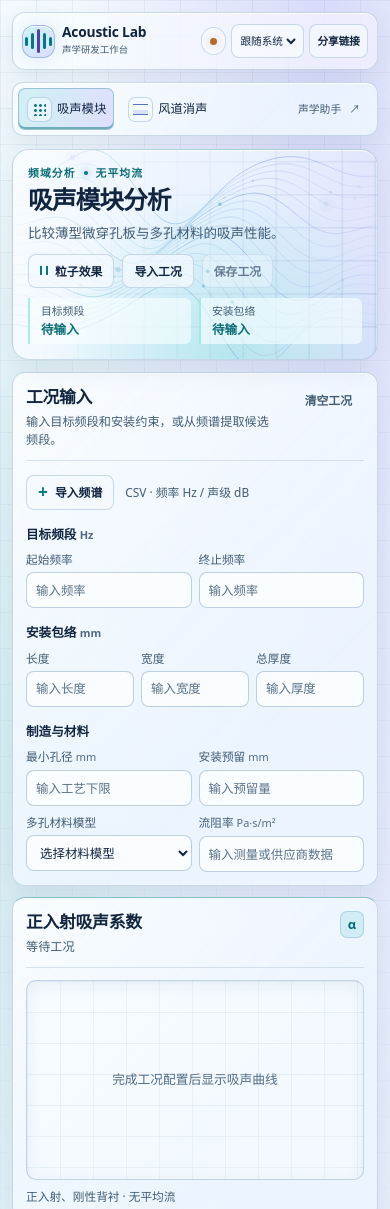
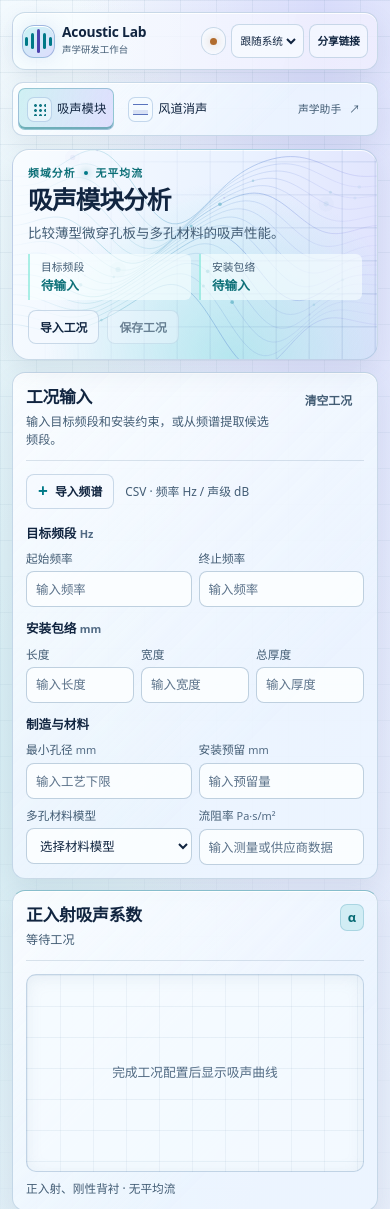
Before and after one commit to YoKifuture/yy, a website with bundled scripts: page dist/index.html in a window 390 px wide. Shown: the top 1209 px of the page. Built offline with nearby package versions, Linux system fonts and the light colour scheme; files whose address does not match are found by name.

Commit message:
Play particles automatically and align workspace panels

```diff
--- a/dist/appearance.mjs
+++ b/dist/appearance.mjs
@@ -9,15 +9,12 @@ function stored(key, value) {
 
 export function setupAppearance(onThemeChange) {
   const themeControl = document.getElementById('appearance');
-  const motionControl = document.getElementById('motion-control');
   const canvas = document.getElementById('workspace-wave');
   const hero = canvas.parentElement;
   const systemLight = matchMedia('(prefers-color-scheme: light)');
   const reducedMotion = matchMedia('(prefers-reduced-motion: reduce)');
   const initialTheme = stored('acoustic-theme');
   themeControl.value = ['light', 'dark'].includes(initialTheme) ? initialTheme : 'system';
-  let motionChoice = stored('acoustic-motion');
-  let moving = false;
   let light = false;
   let clock = 0;
   let animation = null;
@@ -97,20 +94,13 @@ export function setupAppearance(onThemeChange) {
   }
 
   function syncAnimation() {
-    const animate = moving && visible && !document.hidden;
+    const animate = !reducedMotion.matches && visible && !document.hidden;
     if (animate && animation === null) animation = requestAnimationFrame(tick);
     if (!animate && animation !== null) {
       cancelAnimationFrame(animation);
       animation = null;
       lastFrame = null;
     }
-  }
-
-  function updateMotion() {
-    moving = motionChoice === 'on' || (motionChoice !== 'off' && !reducedMotion.matches);
-    motionControl.setAttribute('aria-pressed', String(moving));
-    motionControl.title = moving ? '暂停动态粒子' : '启动动态粒子';
-    syncAnimation();
   }
 
   function updateTheme() {
@@ -125,20 +115,15 @@ export function setupAppearance(onThemeChange) {
     stored('acoustic-theme', themeControl.value);
     updateTheme();
   });
-  motionControl.addEventListener('click', () => {
-    motionChoice = moving ? 'off' : 'on';
-    stored('acoustic-motion', motionChoice);
-    updateMotion();
-  });
   hero.addEventListener('pointermove', event => {
-    if (!moving || event.pointerType === 'touch') return;
+    if (reducedMotion.matches || event.pointerType === 'touch') return;
     const bounds = hero.getBoundingClientRect();
     targetX = ((event.clientX - bounds.left) / bounds.width - .5) * 24;
     targetY = ((event.clientY - bounds.top) / bounds.height - .5) * 20;
   });
   hero.addEventListener('pointerleave', () => { targetX = targetY = 0; });
   systemLight.addEventListener('change', updateTheme);
-  reducedMotion.addEventListener('change', updateMotion);
+  reducedMotion.addEventListener('change', syncAnimation);
   document.addEventListener('visibilitychange', syncAnimation);
   new IntersectionObserver(([entry]) => {
     visible = entry.isIntersecting;
@@ -156,5 +141,5 @@ export function setupAppearance(onThemeChange) {
     render();
   }).observe(canvas);
   updateTheme();
-  updateMotion();
+  syncAnimation();
 }
--- a/dist/index.html
+++ b/dist/index.html
@@ -37,7 +37,6 @@
           <canvas id="workspace-wave" class="workspace-wave" aria-hidden="true"></canvas>
           <div class="workspace-title"><p class="eyebrow">频域分析 <span></span> 无平均流</p><h1 id="workspace-title">吸声模块分析</h1><p id="workspace-description">比较薄型微穿孔板与多孔材料的吸声性能。</p></div>
           <div class="case-actions">
-            <button id="motion-control" class="secondary motion-control" type="button" aria-label="动态粒子" aria-pressed="true" title="暂停动态粒子"><span class="motion-icon" aria-hidden="true"></span><span class="motion-label">粒子效果</span></button>
             <label class="secondary upload">导入工况<input id="import-case" type="file" accept=".json,application/json" aria-label="导入工况 JSON"></label>
             <button id="export-case" class="secondary" type="button" disabled>保存工况</button>
           </div>
@@ -76,7 +75,7 @@
               <p id="thin-guidance" class="note">正入射、刚性背衬 · 无平均流</p>
             </section>
 
-            <section class="panel glass" aria-labelledby="thin-candidates-heading">
+            <section class="panel glass candidates-panel" aria-labelledby="thin-candidates-heading">
               <div class="panel-head"><div><h2 id="thin-candidates-heading">候选结构</h2><p id="thin-summary"></p></div></div>
               <div class="candidate-grid" id="thin-candidates"></div>
               <details class="note" id="structure-notes" hidden><summary>其他结构的适用条件</summary><p id="other-structures"></p></details>
@@ -115,7 +114,7 @@
               <div class="peak-row" id="peaks" aria-label="候选频段"></div>
             </section>
 
-            <section class="panel glass" aria-labelledby="recommendations-heading">
+            <section class="panel glass candidates-panel" aria-labelledby="recommendations-heading">
               <div class="panel-head"><div><h2 id="recommendations-heading">候选结构</h2><p id="dimension-summary"></p></div></div>
               <div id="candidates" class="candidate-grid"></div>
               <p id="screening-note" class="note"></p>
--- a/dist/style.css
+++ b/dist/style.css
@@ -164,6 +164,7 @@ button:focus-visible, input:focus-visible, select:focus-visible, a:focus-visible
 .workspace-head {
   display: grid;
   grid-template-columns: minmax(0, 1fr) auto;
+  grid-template-areas: "title title" "readouts actions";
   align-items: start;
   gap: 17px 18px;
   position: relative;
@@ -174,6 +175,7 @@ button:focus-visible, input:focus-visible, select:focus-visible, a:focus-visible
   border-radius: 17px;
   background: radial-gradient(ellipse at 63% 101%, #1ca98c46, transparent 61%), radial-gradient(ellipse at 99% 0%, #6262c536, transparent 48%), linear-gradient(100deg, #122e3f, #161c34 59%, #242650);
 }
+.workspace-title { grid-area: title; }
 .workspace-head::before {
   content: "";
   position: absolute;
@@ -187,32 +189,35 @@ button:focus-visible, input:focus-visible, select:focus-visible, a:focus-visible
 .eyebrow span { width: 4px; height: 4px; border-radius: 50%; background: var(--accent); box-shadow: 0 0 9px var(--accent); }
 .workspace-head h1 { margin: 0; font-size: clamp(1.65rem, 3vw, 2.55rem); line-height: 1.2; letter-spacing: -.04em; text-shadow: 0 2px 18px #0b3f52; }
 .workspace-head p:last-child { margin: 8px 0 0; color: var(--muted); font-size: .9rem; }
-.case-actions { display: flex; gap: 8px; flex-wrap: wrap; }
+.case-actions { grid-area: actions; align-self: end; justify-self: end; display: flex; gap: 8px; flex-wrap: wrap; }
 .case-actions .secondary { background: #0d1a2ccc; }
-.motion-icon {
-  width: 8px;
-  height: 9px;
-  border-left: 2px solid var(--accent);
-  border-right: 2px solid var(--accent);
-}
-.motion-control[aria-pressed=false] .motion-icon {
-  height: 0;
-  border: 4px solid transparent;
-  border-left: 7px solid var(--accent);
-  border-right: 0;
-}
-.case-readouts { display: flex; flex-wrap: wrap; gap: 8px; grid-column: 1 / -1; margin: 0; }
+.case-readouts { grid-area: readouts; display: flex; flex-wrap: wrap; gap: 8px; margin: 0; }
 .case-readouts div { min-width: 140px; padding: 5px 11px 6px; border-left: 2px solid #5ddfcb80; border-radius: 0 6px 6px 0; background: #0816248f; }
 .case-readouts dt { color: #a8c4d4; font-size: .72rem; }
 .case-readouts dd { margin: 1px 0 0; color: #ccfff5; font: 650 .84rem/1.35 ui-monospace, Consolas, system-ui, monospace; }
 .case-status { font-size: .84rem; color: var(--accent); margin: 0 0 12px; }
-.workspace-grid { display: grid; grid-template-columns: minmax(0, 1fr) minmax(252px, 286px); align-items: start; gap: 13px; }
-.track { display: grid; grid-template-columns: minmax(295px, .86fr) minmax(0, 1.22fr); align-items: start; gap: 13px; }
-.setup-panel { grid-row: span 2; }
-.verification-panel { grid-column: 1 / -1; }
+.workspace-grid {
+  display: grid;
+  grid-template-columns: minmax(295px, .91fr) minmax(0, 1.28fr) minmax(243px, .62fr);
+  grid-template-areas: "setup analysis assistant" "candidates candidates candidates";
+  align-items: stretch;
+  gap: 13px;
+}
+.workspace-grid:has(#duct-track:not([hidden])) {
+  grid-template-areas: "setup analysis assistant" "candidates candidates candidates" "verification verification verification";
+}
+.track { display: contents; }
+.setup-panel { grid-area: setup; }
+.chart-panel { grid-area: analysis; }
+.candidates-panel { grid-area: candidates; }
+.verification-panel { grid-area: verification; }
 .panel { border-radius: 13px; min-width: 0; padding: 16px; }
 .panel > .panel-head { padding-bottom: 10px; border-bottom: 1px solid #8eb0d721; }
 .chart-panel { border-top-color: #8debdf75; background: radial-gradient(ellipse at top right, #456f9236, transparent 65%), var(--surface); }
+.setup-panel > .panel-head, .chart-panel:not(.verification-panel) > .panel-head, .agent > .panel-head { min-height: 57px; }
+.chart-panel:not(.verification-panel) { display: flex; flex-direction: column; }
+.chart-panel:not(.verification-panel) > .plot { flex: 1; }
+.chart-panel:not(.verification-panel) > .plot canvas { position: absolute; inset: 0; height: 100%; }
 .panel-head { display: flex; justify-content: space-between; align-items: flex-start; gap: 12px; }
 .panel h2, .dialog h2 { font-size: 1.12rem; line-height: 1.35; letter-spacing: -.015em; margin: 0; }
 .panel-head p { margin: 4px 0 0; font-size: .81rem; color: var(--muted); }
@@ -240,8 +245,8 @@ button:focus-visible, input:focus-visible, select:focus-visible, a:focus-visible
 .upload input { position: absolute; inset: 0; width: 100%; opacity: 0; cursor: pointer; }
 .plus-icon { color: var(--accent); font-size: 1.15rem; line-height: .8; }
 .file-row, .axis-note, .sim-actions, .peak-row { display: flex; align-items: center; gap: 7px 11px; flex-wrap: wrap; color: var(--muted); font-size: .79rem; }
-.file-row { margin-top: 14px; }
-.settings-form { margin-top: 15px; display: grid; gap: 15px; }
+.file-row { margin-top: 13px; }
+.settings-form { margin-top: 15px; display: grid; gap: 12px; }
 fieldset { margin: 0; padding: 0; border: 0; min-width: 0; }
 legend { margin-bottom: 6px; padding: 0; font-size: .84rem; font-weight: 700; }
 legend span, .fields label span { color: var(--dim); font-size: .73rem; }
@@ -269,8 +274,8 @@ input::placeholder { color: #7c96b3; }
 .error { color: var(--error); font-size: .81rem; margin: 11px 0 0; background: #962c4330; border-radius: 7px; padding: 7px 10px; }
 .plot {
   position: relative;
-  min-height: 170px;
-  margin-top: 12px;
+  min-height: 228px;
+  margin-top: 13px;
   border-radius: 10px;
   border: 1px solid #85aee847;
   background:
@@ -313,27 +318,27 @@ input::placeholder { color: #7c96b3; }
 .candidate .indicator { color: #a3eaf6; background: #6cb2d029; border-radius: 5px; padding: 1px 5px; font-size: .67rem; white-space: nowrap; }
 .candidate.rejected .indicator { color: #ffcebb; background: #ad6b353c; }
 .candidate dl { display: grid; grid-template-columns: repeat(2, minmax(0, 1fr)); gap: 5px; margin: 9px 0 0; }
+.candidates-panel .candidate dl { grid-template-columns: repeat(auto-fit, minmax(81px, 1fr)); gap: 8px; }
 .candidate dt, .connection-facts dt { color: var(--muted); font-size: .73rem; }
 .candidate dd, .connection-facts dd { margin: 1px 0 0; font-size: .81rem; overflow-wrap: anywhere; }
 .candidate .select-plan { margin-top: 10px; }
 .select-plan[aria-pressed=true] { background: #367e8c39; border-color: #70d3e367; }
 .agent {
-  position: sticky;
-  top: 20px;
+  grid-area: assistant;
   display: flex;
   flex-direction: column;
   border-top-color: #b0a4ff8c;
   background: radial-gradient(ellipse at 90% 0%, #6d6fdd3b, transparent 65%), linear-gradient(145deg, #233c598f, #11192dd9 75%);
 }
 .agent-icon { display: grid; place-items: center; flex: 0 0 32px; height: 32px; color: #b7f7fe; border: 1px solid #90e4fb4d; border-radius: 10px; background: linear-gradient(135deg, #33828a5c, #5261b566); font-size: 1.08rem; }
-.agent-context { display: flex; align-items: center; justify-content: space-between; gap: 5px; margin-top: 15px; padding: 7px 8px; border: 1px solid #a6c9ff26; border-radius: 8px; color: var(--muted); background: #0a1726a0; font-size: .75rem; }
+.agent-context { display: flex; align-items: center; justify-content: space-between; gap: 5px; margin-top: 13px; padding: 7px 8px; border: 1px solid #a6c9ff26; border-radius: 8px; color: var(--muted); background: #0a1726a0; font-size: .75rem; }
 .agent-context strong { color: #a5e8f4; font-weight: 650; }
-.chat-log { display: grid; gap: 7px; align-content: start; max-height: min(400px, 47vh); overflow: auto; margin-top: 12px; }
+.chat-log { display: grid; flex: 1 1 auto; gap: 7px; align-content: start; max-height: min(400px, 47vh); overflow: auto; margin-top: 12px; }
 .chat-log:empty { display: none; }
-.chat-empty { text-align: center; color: #deebff; border-block: 1px solid #93c1ff18; margin: 15px 0 0; padding: 24px 8px 18px; }
+.chat-empty { display: flex; flex: 1 1 auto; flex-direction: column; justify-content: center; text-align: center; color: #deebff; border-block: 1px solid #93c1ff18; margin: 15px 0 0; padding: 24px 8px 18px; }
 .chat-empty strong { display: block; margin-top: 12px; font-size: .91rem; }
 .chat-empty p { color: var(--muted); margin: 6px auto 0; font-size: .77rem; line-height: 1.55; max-width: 210px; }
-.signal { margin: auto; width: 74px; height: 61px; display: grid; place-items: center; background: radial-gradient(ellipse at center, #8feef9 0 3px, #96e9f125 4px 13px, #a9b4ff4d 14px 15px, #87bbfc20 16px 24px, #86dbf65f 25px 26px, #629afe12 27px 35px, transparent 36px); border-radius: 50%; box-shadow: 0 0 55px #6ca5f52b; }
+.signal { margin: 0 auto; width: 74px; height: 61px; display: grid; place-items: center; background: radial-gradient(ellipse at center, #8feef9 0 3px, #96e9f125 4px 13px, #a9b4ff4d 14px 15px, #87bbfc20 16px 24px, #86dbf65f 25px 26px, #629afe12 27px 35px, transparent 36px); border-radius: 50%; box-shadow: 0 0 55px #6ca5f52b; }
 .signal::before { content: ""; width: 65px; height: 22px; border: 1px solid #85ecf980; border-radius: 50%; transform: rotate(-24deg); box-shadow: 0 0 10px #7ce1fa52; }
 .chat-message { padding: 7px 9px; border: 1px solid #aacaff29; border-radius: 8px; background: #0a182caa; font-size: .82rem; white-space: pre-line; overflow-wrap: anywhere; }
 .chat-message.user { background: #36748150; justify-self: end; }
@@ -452,15 +457,17 @@ input::placeholder { color: #7c96b3; }
 
 @media (max-width: 1120px) {
   .shell { width: calc(100% - 36px); }
-  .workspace-grid { grid-template-columns: minmax(0, 1fr) minmax(220px, 250px); gap: 11px; }
-  .track { grid-template-columns: minmax(252px, .9fr) minmax(0, 1fr); gap: 11px; }
+  .workspace-grid { grid-template-columns: minmax(254px, .95fr) minmax(0, 1.12fr) minmax(212px, .67fr); gap: 11px; }
   .panel { padding: 13px; }
-  .candidate-grid { grid-template-columns: 1fr; }
 }
 @media (max-width: 920px) {
-  .workspace-grid { grid-template-columns: 1fr; }
-  .agent { position: static; }
-  .candidate-grid { grid-template-columns: repeat(2, minmax(0, 1fr)); }
+  .workspace-grid {
+    grid-template-columns: minmax(255px, 1fr) minmax(0, 1.15fr);
+    grid-template-areas: "setup analysis" "candidates candidates" "assistant assistant";
+  }
+  .workspace-grid:has(#duct-track:not([hidden])) {
+    grid-template-areas: "setup analysis" "candidates candidates" "verification verification" "assistant assistant";
+  }
 }
 @media (max-width: 640px) {
   body { position: relative; background-attachment: scroll; }
@@ -483,11 +490,15 @@ input::placeholder { color: #7c96b3; }
   .nav button { gap: 5px; min-height: 42px; padding-right: 7px; font-size: .82rem; }
   .nav small { display: none; }
   .sidebar { gap: 5px; }
-  .workspace-head { grid-template-columns: 1fr; padding: 15px; gap: 10px; margin-bottom: 12px; }
+  .workspace-head { grid-template-columns: 1fr; grid-template-areas: "title" "readouts" "actions"; padding: 15px; gap: 10px; margin-bottom: 12px; }
   .workspace-wave { width: 100%; opacity: .46; }
   .case-readouts div { min-width: 0; flex: 1 1 128px; }
-  .track { grid-template-columns: 1fr; }
-  .setup-panel { grid-row: auto; }
+  .case-actions { justify-self: start; }
+  .workspace-grid, .workspace-grid:has(#duct-track:not([hidden])) { grid-template-columns: minmax(0, 1fr); grid-template-areas: "track" "assistant"; }
+  .track { display: grid; grid-area: track; gap: 11px; min-width: 0; }
+  .setup-panel, .chart-panel, .candidates-panel, .verification-panel { grid-area: auto; }
+  .candidates-panel .candidate dl { grid-template-columns: repeat(2, minmax(0, 1fr)); }
+  .plot { min-height: 198px; }
   .plot canvas { height: 198px; }
   .chat-empty { padding-block: 14px; }
   .fields { gap: 7px; }
```
